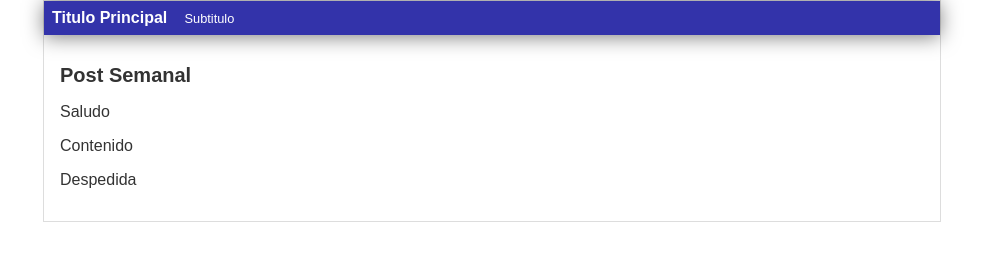
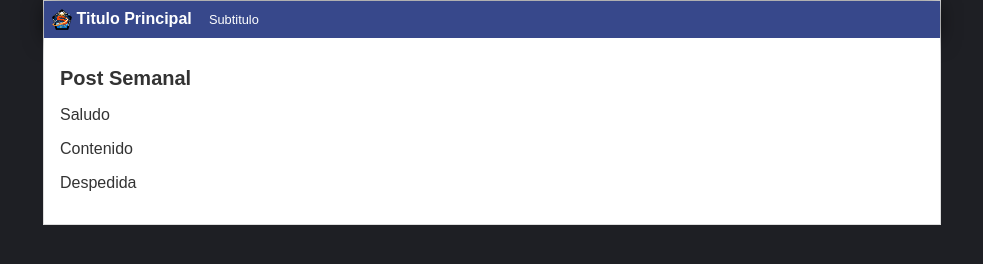
Before and after one commit to IvanJMartinezS/PruebasGit, a plain HTML site: page post.html in a window 1280 px wide. Shown: the whole page, without its empty margins (148-1131 px from the left). Drawn offline with Linux system fonts and the light colour scheme.

Commit message:
Logo agregado al Header, cambio de colores de fondo

```diff
--- a/css/stilos.css
+++ b/css/stilos.css
@@ -1,40 +1,43 @@
 body
 {
-    color: #333;
-    text-align: center;
-    font-family: "Arial";
-    font-size: 16px;
-    margin: 0;
-    padding: 0;
+    background:#1e1f24;
+    color:#333;
+    text-align:center;
+    font-family:Arial;
+    font-size:16px;
+    margin:0;
+    padding:0
+}
+#cabecera{
+    background:#37488b;
+    box-shadow:0 2px 20px 0 rgba(0,0,0,.5);
+    color:#fff;
+    font-weight:700;
+    margin:0;padding:.5em
+}
+#cabecera #logo
+{
+    width:20px;vertical-align:middle
+}
+#cabecera #tagline
+{
+    padding:0 0 0 1em;
+    font-weight:400;
+    font-size:.8em
 }
 #container
 {
-    width: 70%;
-    padding: 0em;
-    text-align: left;
-    border: 1px solid #DDD;
-    margin: 0 auto;
+    width:70%;
+    padding:0;
+    text-align:left;
+    border:1px solid #ddd;
+    margin:0 auto
 }
 #container h1
 {
-    font-size: 20px;
-}
-#cabecera
-{
-    background: #33A;
-    box-shadow: 0px 2px 20px 0px rgba(0,0,0,0.5);
-    color: white;
-    font-weight: bold;
-    margin: 0;
-    padding: 0.5em;
-}
-#cabecera #tagline
-{
-    padding: 0 0 0 1em;
-    font-weight: normal;
-    font-size: 0.8em;
+    font-size:20px
 }
 #post
 {
-    padding: 1em;
+    background:#fff;padding:1em
 }
--- a/post.html
+++ b/post.html
@@ -10,6 +10,7 @@
 <body>
     <div id="container">
         <div id="cabecera">
+            <img id="logo" src="./imagenes/logo.png" />
             Titulo Principal <span id="tagline">
                Subtitulo          </span>
         </div>
```
